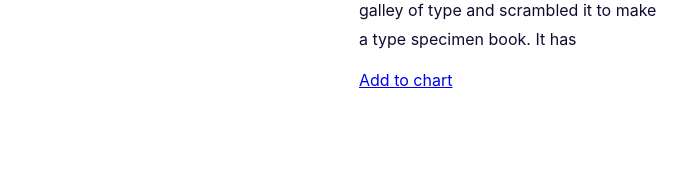
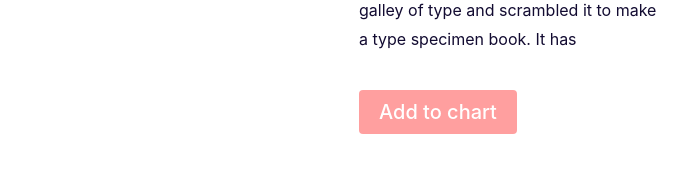
Before and after one commit to yayakyogi/first-reactjs, a React (Create React App) app: page / in a window 1280 px wide. Shown: the part 432-604 px from the top of the page, without its empty margins (291-978 px from the left). Built offline with nearby package versions, Linux system fonts and the light colour scheme.

Commit message:
add styling for button

```diff
--- a/src/App.css
+++ b/src/App.css
@@ -38,3 +38,21 @@
 .description .cate {
   color: #acaeb2;
 }
+
+.description a {
+  margin-top: 20px;
+  color: #fff;
+  font-weight: 500;
+  background: rgb(255, 159, 159);
+  text-decoration: none;
+  display: inline-block;
+  padding: 10px 20px;
+  font-size: 20px;
+  border-radius: 4px;
+  transition: all 0.8s;
+}
+
+.description a:hover {
+  color: #ffffff;
+  background: rgb(221, 135, 135);
+}
```
